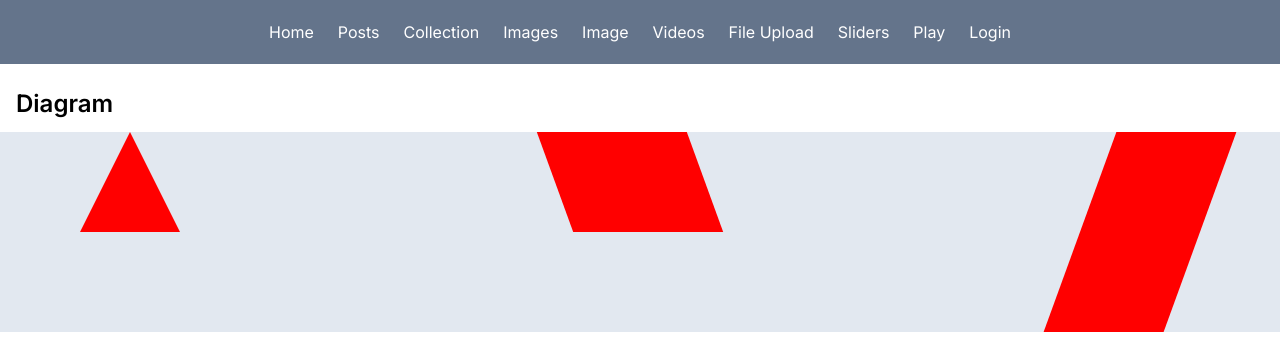
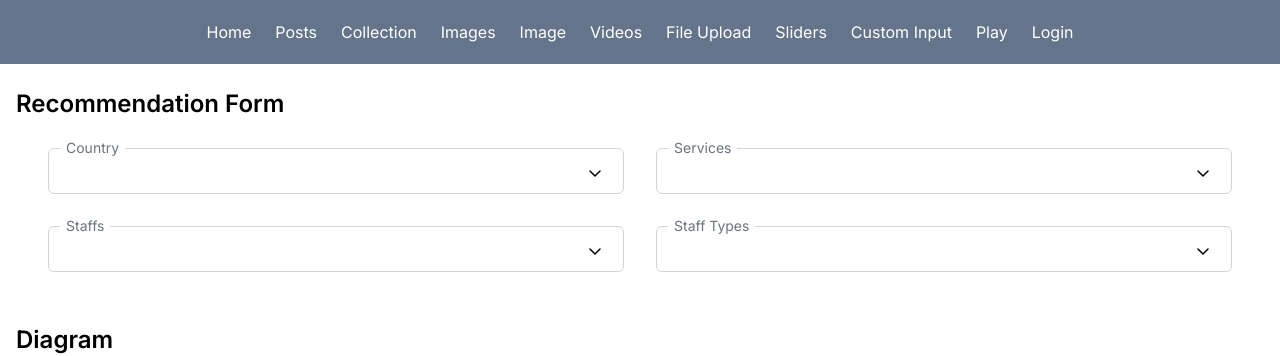
Before and after one commit to golam-mostafa-durbar/next-app, a Next.js app: page /play in a window 1280 px wide. Shown: the top 356 px of the page. Built offline with nearby package versions, Linux system fonts and the light colour scheme.

Commit message:
add custom input

```diff
--- /dev/null
+++ b/src/app/custom-input/page.tsx
@@ -0,0 +1,16 @@
+import InputField from "@/components/input-field";
+
+const CustomInput = () => {
+  return (
+    <div className="w-full p-8 flex flex-col items-center gap-8">
+      <h1 className="text-xl font-bold">Custom Input Field</h1>
+
+      <form className="w-1/5 flex flex-col gap-8">
+        <InputField label="Input Type 1" />
+        <InputField label="Input Type 2" />
+      </form>
+    </div>
+  );
+};
+
+export default CustomInput;
--- a/src/app/play/page.tsx
+++ b/src/app/play/page.tsx
@@ -10,12 +10,16 @@ import "swiper/css/pagination";
 
 import "./style.css";
 import { Image1, Image2, Image3, Image4 } from "@/lib/images";
+import RecommendationForm from "@/components/recommendation-form";
 
 const images = [Image1, Image2, Image3, Image4];
 
 const PlayPage = () => {
   return (
     <div className="flex flex-col space-y-3 mb-20">
+      <h1 className="text-2xl font-semibold pt-6 ml-4">Recommendation Form</h1>
+      <RecommendationForm />
+
       <h1 className="text-2xl font-semibold pt-6 ml-4">Diagram</h1>
       <div className="w-full bg-slate-200 px-20 flex justify-between">
         <div className="triangle-up "></div>
--- /dev/null
+++ b/src/components/custom-select-field.tsx
@@ -0,0 +1,50 @@
+"use client";
+
+import Image from "next/image";
+import { useState } from "react";
+
+import SelectModal from "./select-modal";
+import arrowDownSvg from "@/assets/arrow-down.svg";
+
+interface ICustomSelectFieldProps {
+  label: string;
+}
+
+const CustomSelectField = ({ label }: ICustomSelectFieldProps) => {
+  const [type, setType] = useState("");
+  const [open, setOpen] = useState(false);
+  const [selectedItem, setSelectedItem] = useState("");
+
+  const handleOpen = (type: string | undefined) => {
+    setType(type || "");
+    setOpen((prev) => !prev);
+  };
+
+  return (
+    <div className="w-full relative">
+      <label className="absolute left-3 -top-2.5 text-gray-500 text-sm pointer-events-none bg-white px-1.5">
+        {label}
+      </label>
+
+      <div
+        className="w-full px-4 pt-3 pb-2 border rounded-md border-gray-300 flex justify-between gap-4"
+        onClick={() => handleOpen(label)}
+      >
+        <p>{selectedItem}</p>
+        <Image src={arrowDownSvg} alt="arrowDownSvg" height={24} width={24} />
+      </div>
+
+      {type === label && open && (
+        <div className="absolute inset-0 top-14 left-0 z-20">
+          <SelectModal
+            selectedItem={selectedItem}
+            setSelectedItem={setSelectedItem}
+            onClose={() => setOpen(false)}
+          />
+        </div>
+      )}
+    </div>
+  );
+};
+
+export default CustomSelectField;
--- /dev/null
+++ b/src/components/input-field.tsx
@@ -0,0 +1,49 @@
+"use client";
+
+import React, { useState } from "react";
+
+const InputField = ({ label }: { label: string }) => {
+  const [focused, setFocused] = useState(false);
+
+  return (
+    <>
+      {label === "Input Type 1" ? (
+        <div className="w-full relative">
+          <label
+            htmlFor={label}
+            className={`absolute left-3 top-1/2 transform -translate-y-1/2 text-gray-500 text-sm transition-all pointer-events-none bg-white px-1 ${
+              focused ? "top-0 -translate-y-0 text-blue-500 text-xs" : ""
+            }`}
+          >
+            {label}
+          </label>
+
+          <input
+            id={label}
+            type="text"
+            className="w-full px-3 pt-5 pb-2 border rounded-md border-gray-300 focus:outline-none focus:ring-2 focus:ring-blue-500 focus:border-blue-500"
+            onFocus={() => setFocused(true)}
+            onBlur={(e) => setFocused(!!e.target.value)}
+          />
+        </div>
+      ) : (
+        <div className="w-full relative">
+          <label
+            htmlFor={label}
+            className={`absolute left-3 -top-2.5 text-gray-500 text-sm pointer-events-none bg-white px-1.5`}
+          >
+            {label}
+          </label>
+
+          <input
+            id={label}
+            type="text"
+            className="w-full px-4 pt-3.5 pb-2.5 border rounded-md border-gray-300 focus:outline-none"
+          />
+        </div>
+      )}
+    </>
+  );
+};
+
+export default InputField;
--- a/src/components/navbar.tsx
+++ b/src/components/navbar.tsx
@@ -34,6 +34,10 @@ const navlinks = [
     path: "/sliders",
   },
   {
+    label: "Custom Input",
+    path: "/custom-input",
+  },
+  {
     label: "Play",
     path: "/play",
   },
--- /dev/null
+++ b/src/components/recommendation-form.tsx
@@ -0,0 +1,16 @@
+"use client";
+
+import CustomSelectField from "./custom-select-field";
+
+const RecommendationForm = () => {
+  return (
+    <div className="w-full py-4 px-12 grid grid-cols-2 gap-8">
+      <CustomSelectField label="Country" />
+      <CustomSelectField label="Services" />
+      <CustomSelectField label="Staffs" />
+      <CustomSelectField label="Staff Types" />
+    </div>
+  );
+};
+
+export default RecommendationForm;
--- /dev/null
+++ b/src/components/select-modal.tsx
@@ -0,0 +1,61 @@
+"use client";
+
+const items = [
+  {
+    id: 1,
+    title: "Bangladesh",
+  },
+  {
+    id: 1,
+    title: "Pakistan",
+  },
+  {
+    id: 1,
+    title: "Iran",
+  },
+  {
+    id: 1,
+    title: "China",
+  },
+  {
+    id: 1,
+    title: "Japan",
+  },
+];
+
+interface ISelectModalProps {
+  onClose: () => void;
+  selectedItem: string;
+  setSelectedItem: (selectedItem: string) => void;
+}
+
+const SelectModal = ({
+  onClose,
+  selectedItem,
+  setSelectedItem,
+}: ISelectModalProps) => {
+  const onSelectedItem = (item: string) => {
+    setSelectedItem(item);
+    onClose();
+  };
+
+  return (
+    <div className="w-full bg-white shadow-md rounded-md text-black py-2 h-max border border-gray-300">
+      <ul className="flex flex-col">
+        {items.map((item) => (
+          <li
+            key={item.id}
+            className={`hover:bg-blue-100 px-4 py-2.5 cursor-default ${
+              selectedItem === item.title && "bg-blue-100"
+            }`}
+            onClick={() => onSelectedItem(item.title)}
+          >
+            {item.title}
+          </li>
+        ))}
+      </ul>
+    </div>
+  );
+};
+
+export default SelectModal;
```
Also changed, not shown: src/assets/arrow-down.svg (added).
